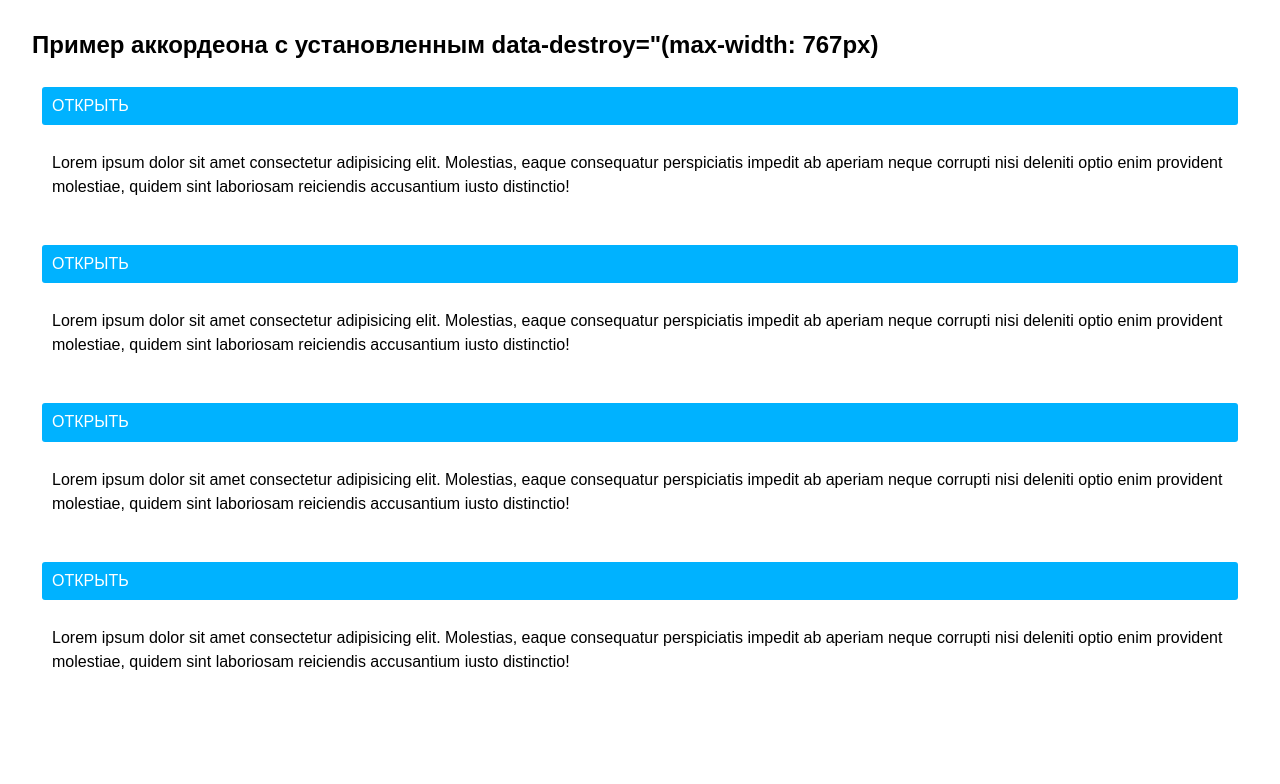
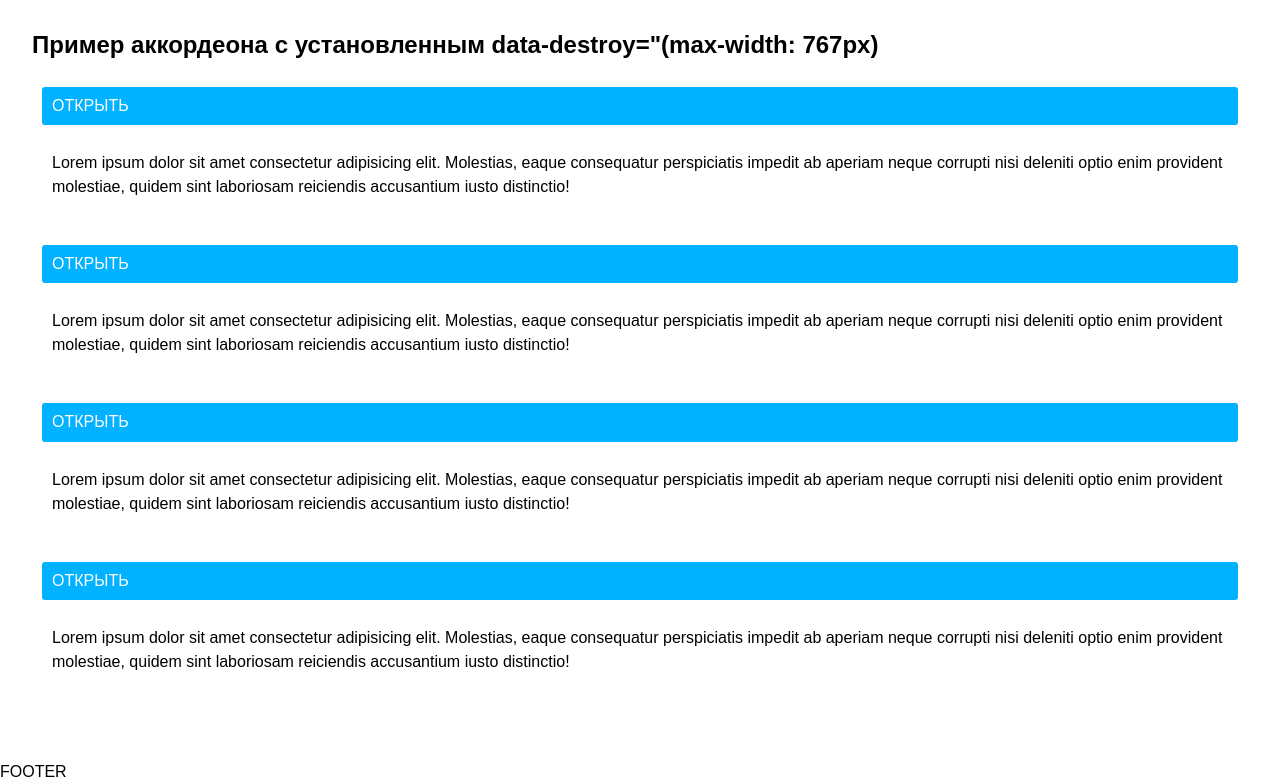
Before and after one commit to cos9191/Devices, a plain HTML site: page index.html in a window 1280 px wide. Shown: the part 1134-1918 px from the top of the page. Before the commit the page ends 1894 px from the top, so only its background shows below. Drawn offline with Linux system fonts and the light colour scheme.

Commit message:
Deploying to gh-pages from @ cos9191/Devices@97bcbdb70dc2a5c02febc7450f8317fa72f4892d 🚀

```diff
--- a/index.html
+++ b/index.html
@@ -174,7 +174,10 @@
       </div>
     </div>
 
-
+    <!-- FOOTER -->
+    <footer class="footer">
+      FOOTER
+    </footer>
 
     <script src="js/vendor.min.js"></script>
     <script src="js/main.min.js"></script>
```
